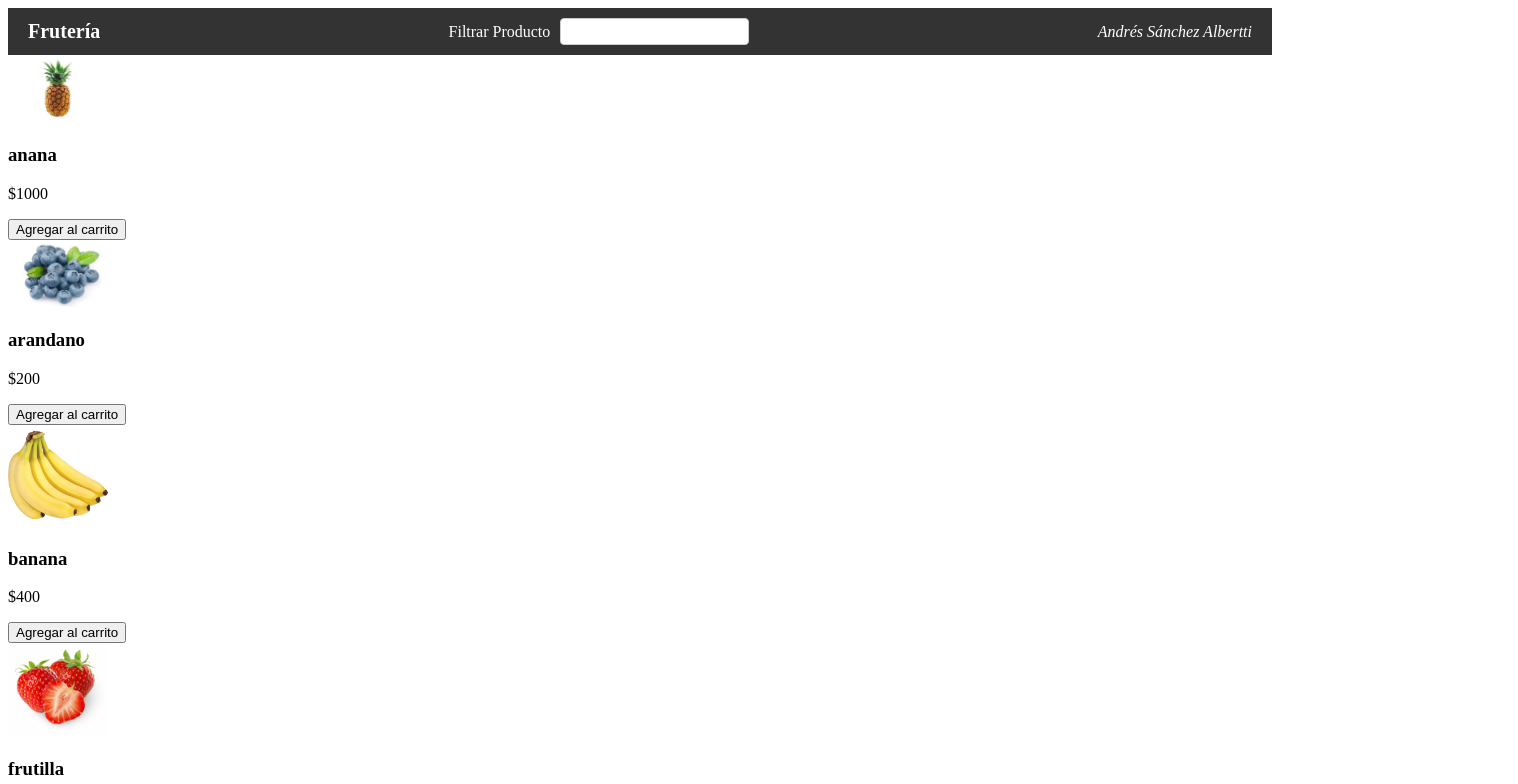
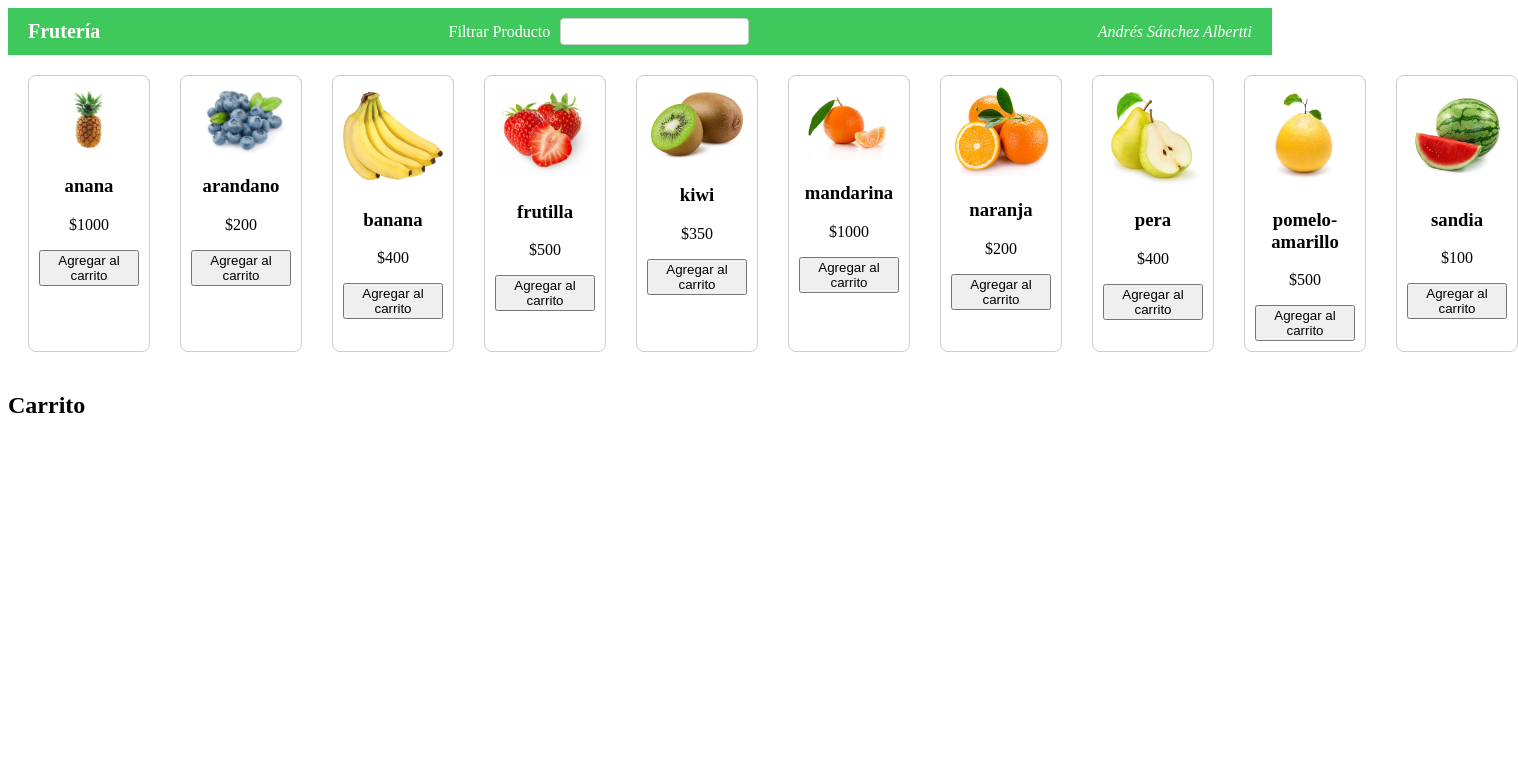
Before and after one commit to AndresSanchezAlbertti/programacionIII_parcialuno_SanchezAlbertti, a plain HTML site: page index.html in a window 1280 px wide. Shown: the top 784 px of the page, 1518 px wide, since content can reach past the window. Drawn offline with Linux system fonts and the light colour scheme.

Commit message:
ParcialFin

```diff
--- a/main.js
+++ b/main.js
@@ -16,7 +16,7 @@ let html = "";
 
 
 function imprimirDatosAlumno() {
-    /*Imprime los datos en el >nav> del HTML*/
+    /*Imprime los datos en el >nav> del HTML agregando codigo html con el metyodo innerHTML*/
     const alumno = {
         dni:"35267290",
         nombre: "Andrés",
--- a/styles.css
+++ b/styles.css
@@ -8,7 +8,7 @@
     display: flex;
     justify-content: space-between;
     align-items: center;
-    background-color: #333;
+    background-color: #3fc95d;
     color: white;
     padding: 10px 20px;
 }
@@ -24,14 +24,26 @@
     gap: 10px;
     align-items: center;
 }
+.card-producto {
+    border: 1px solid #ccc;
+    border-radius: 8px;
+    width: 200px;
+    padding: 10px;
+    text-align: center;
 
+
+}
 
 #barraBusqueda {
     padding: 5px;
     border-radius: 4px;
     border: 1px solid #ccc;
 }
-
+#listadoProductos {
+    display: flex;
+    gap: 30px;
+    padding: 20px;
+}
 #datosAlumno {
     font-style: italic;
     font-size: 16px;
```
